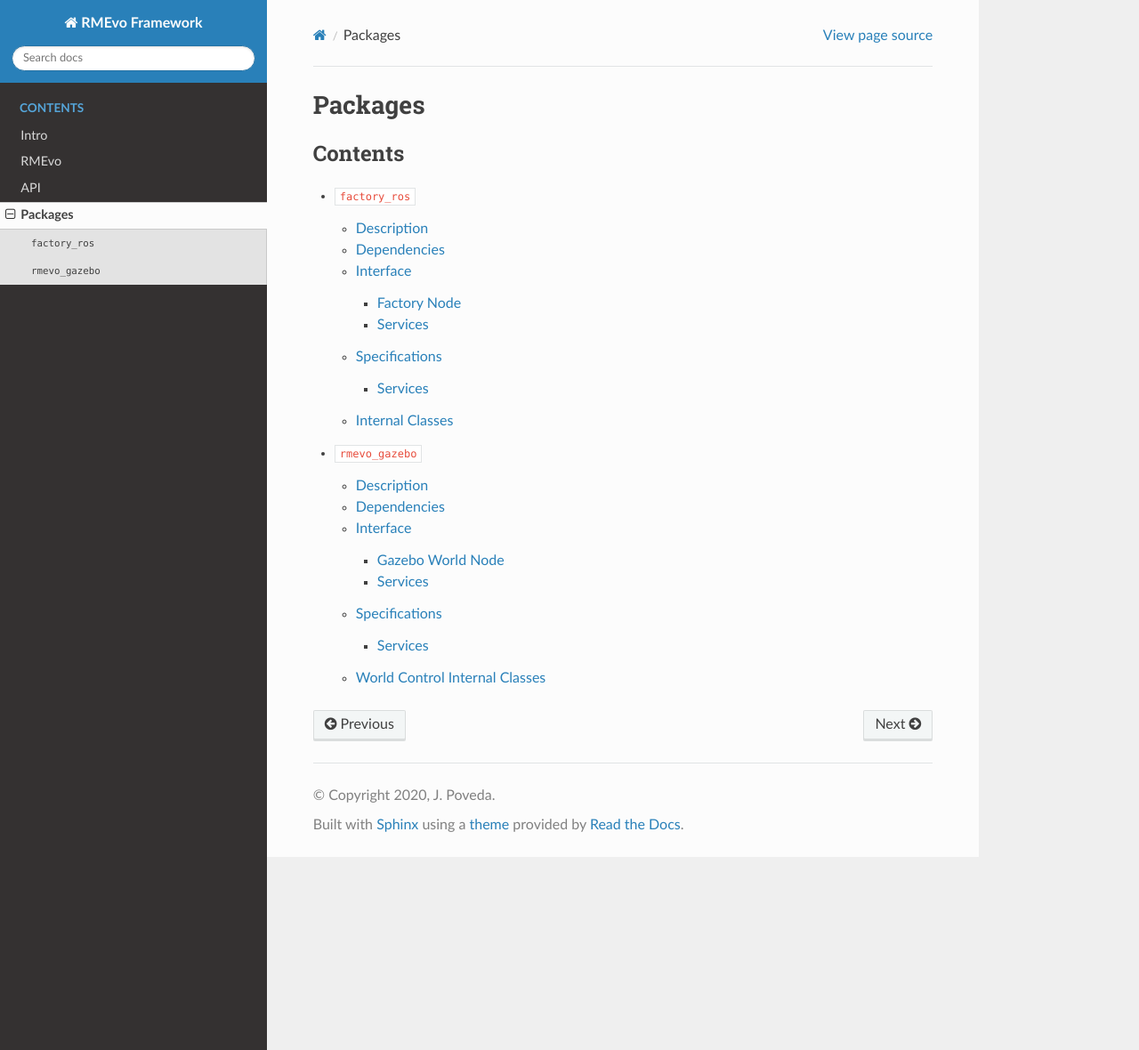
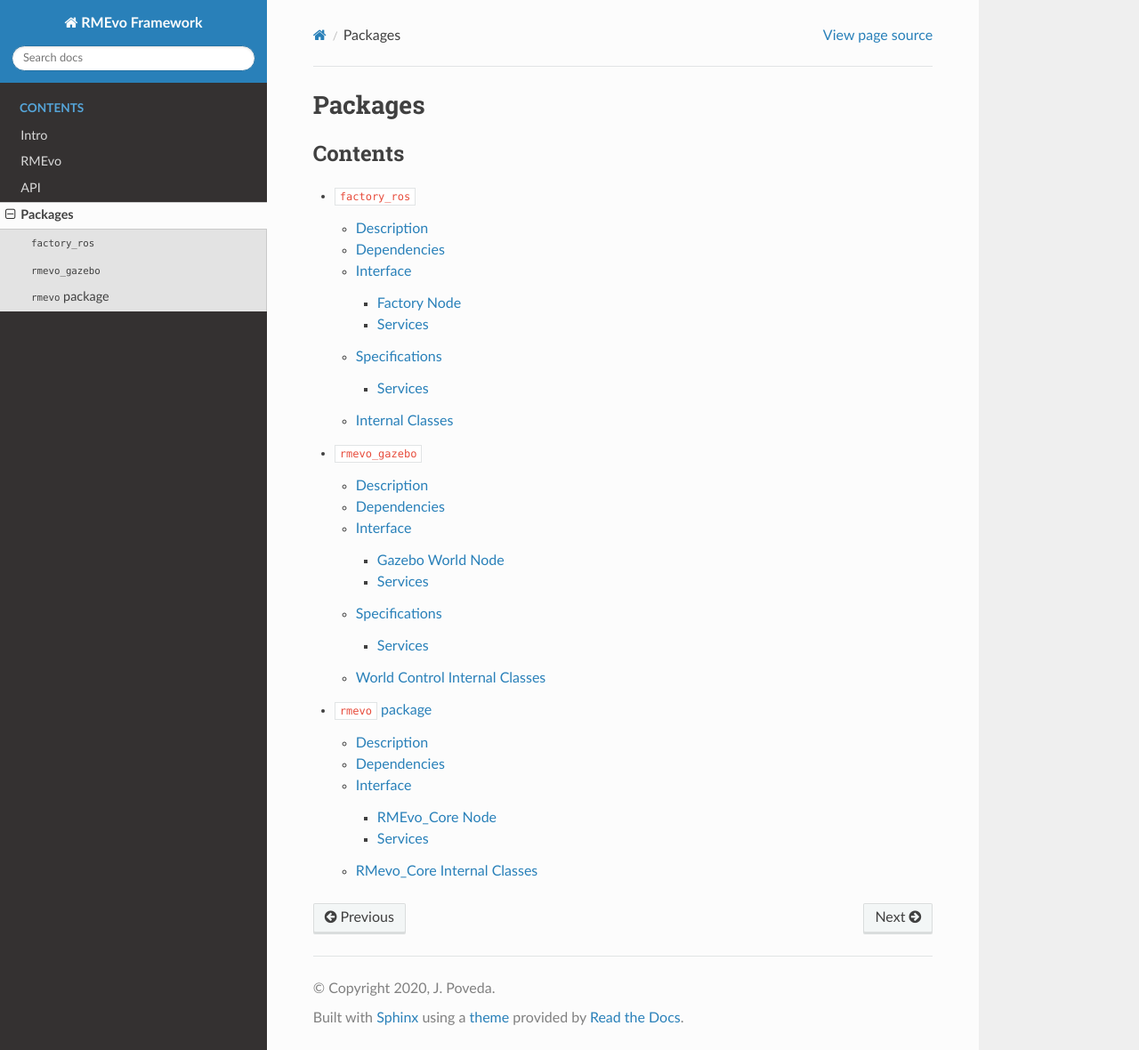
Before and after one commit to aslab/rmevo, a Sphinx documentation site: the page built from docs/sphinx/source/packages.rst, in a window 1280 px wide and 1180 px high. Shown: the whole window at 89% size. Built offline with Sphinx 7.4.7 and the Read the Docs theme 2.0.0, drawn with Linux system fonts in a browser that asks for light colours; pages that are not in the unit, such as notebooks, are missing from menus; some of the changed lines change nothing that is shown.

Commit message:
Start rmevo_core documentation

```diff
--- a/docs/sphinx/source/packages.rst
+++ b/docs/sphinx/source/packages.rst
@@ -8,3 +8,4 @@ Packages
 
    packages/factory_ros
    packages/rmevo_gazebo
+   packages/rmevo_core
--- /dev/null
+++ b/docs/sphinx/source/packages/rmevo_core.rst
@@ -0,0 +1,78 @@
+.. ros:package:: rmevo
+
+``rmevo`` package
+******************
+
+.. contents::
+  :local:
+  :depth: 1
+
+***********
+Description
+***********
+
+The :ros:pkg:`rmevo` package contains all the method used to manage the population. In the documentation receives the name RMEvo_Core.
+
+:Links: * `Repository <https://github.com/aslab/rmevo>`_
+
+************
+Dependencies
+************
+
+:Depend: :ros:pkg:`rospy`
+          :ros:pkg:`roscpp`
+
+:Build: :ros:pkg:`message_generation`
+
+:Build export: * :ros:pkg:`std_msgs`
+                  * :ros:pkg:`std_srvs`
+                  * :ros:srv:`factory_ros/OutputString`
+                  * :ros:srv:`factory_ros/RobotConfiguration`
+                  * :ros:srv:`rmevo_gazebo/FitnessEvaluation`
+
+:Build tool: :ros:pkg:`catkin`
+
+:Execution: :ros:pkg:`message_runtime`
+
+*********
+Interface
+*********
+
+RMEvo_Core Node
+-----------------
+
+The RMevo_Core Node is started running:
+
+``rosrun rmevo run_rmevo.py --manager *manager*``
+
+This command launches the script `empty_world_launch`_.
+
+The world can be changed by modifying the file `empty_world`_ respecting the Gazebo rules
+or changing the `world_name` param to target a different file.
+
+This World includes the plugin `plugin_gazebo`_ which implements the methods needed for the evolution
+of the population.
+
+Since this Node inherits the properties of a `Gazebo`_ Node, all its methods are available too.
+
+.. _empty_world_launch: ../../../../src/rmevo_gazebo/launch/empty_world.launch
+.. _empty_world: ../../../../src/rmevo_gazebo/world/empty_world.world
+
+.. _plugin_gazebo: ../../../../src/rmevo_gazebo/plugins/world_control.cc
+
+.. _Gazebo : http://wiki.ros.org/gazebo_ros
+
+Services
+--------
+
+This Node doesn't offer any services. However, it is important to note that
+uses the services published by :ros:pkg:`rmevo_gazebo` and :ros:pkg:`factory_ros`.
+
+*******************************
+RMevo_Core Internal Classes
+*******************************
+
+.. toctree::
+  :maxdepth: 5
+
+  apidoc/pyrmevo
```
